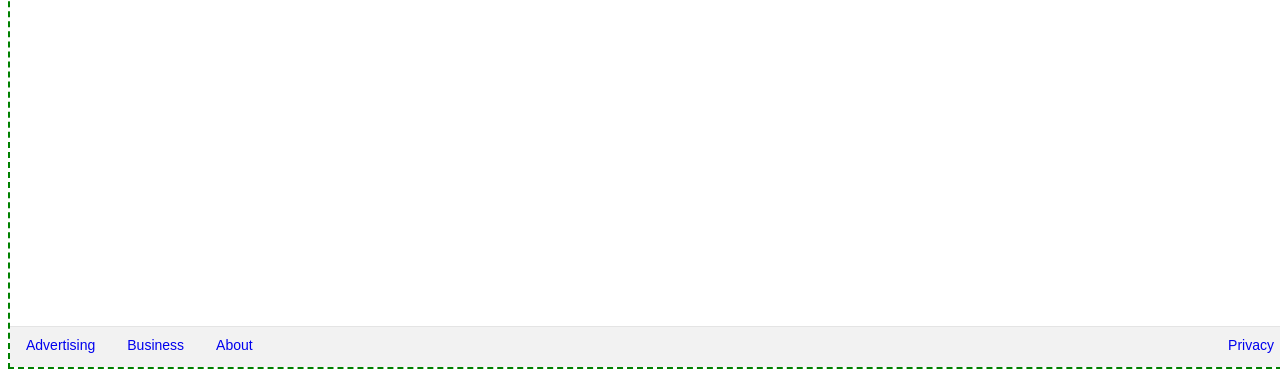
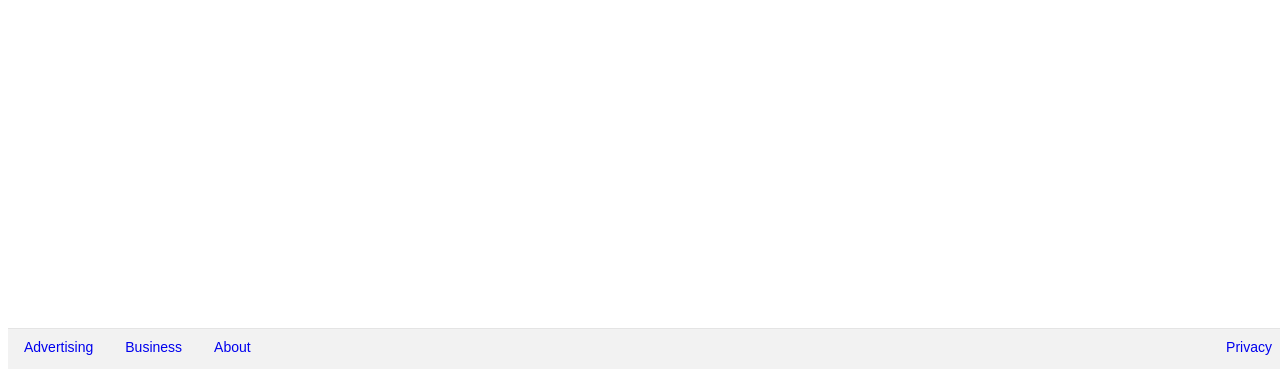
Before and after one commit to Jayunit23/hnagman, a plain HTML site: page google-hompage/google_basic.html in a window 1280 px wide. Shown: the part 431-800 px from the top of the page. Drawn offline with Linux system fonts and the light colour scheme.

Commit message:
basic google finished  taken off border

```diff
--- a/google-hompage/google_basic.css
+++ b/google-hompage/google_basic.css
@@ -12,7 +12,7 @@
 	margin: auto;
 
 	position:fixed;
-	border:2px dashed green;
+	/*border:2px dashed green;*/
 	top:0px;
 	bottom:0px;
 	height:auto;
```
